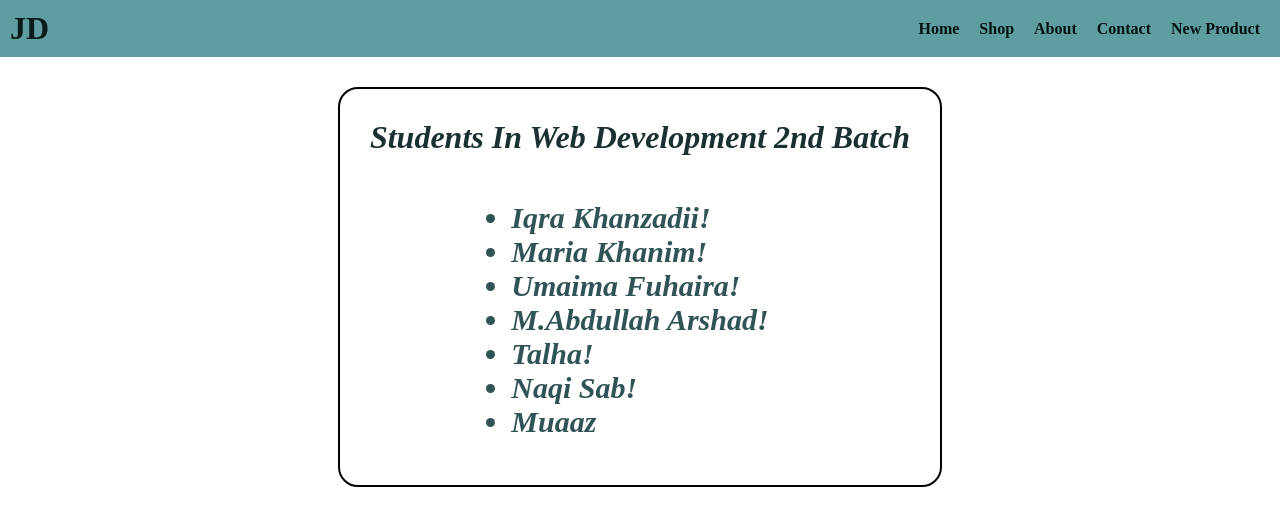
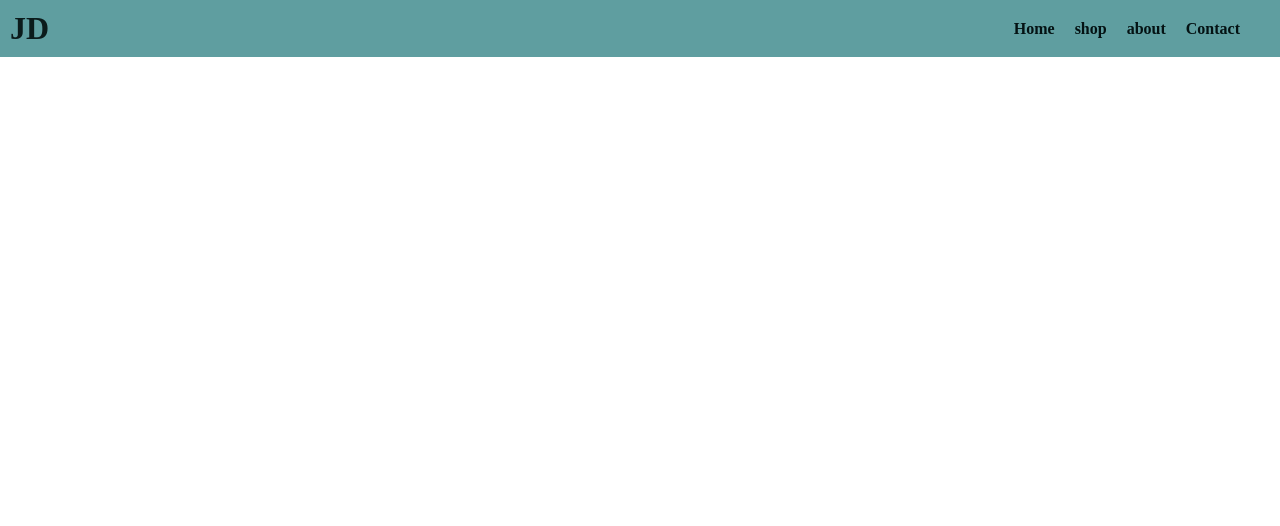
Before and after one commit to MuaazHanif1/Vue-jd-shop, a Vue app: page / in a window 1280 px wide. Shown: the top 526 px of the page. Built offline with nearby package versions, Linux system fonts and the light colour scheme.

Commit message:
'change'

```diff
--- a/src/App.vue
+++ b/src/App.vue
@@ -1,7 +1,7 @@
 <template>
-<HeaderComponent/>
+<HeaderComponent :navList="linkList" :user="user"/>
 <div class="container">
-<div class="students">
+<!-- <div class="students">
   <i><h1>Students in Web development 2nd batch</h1></i>
   <ul>
     <i>
@@ -15,11 +15,17 @@
 
     </i>
 </ul>
-</div>
+</div> -->
 </div>
 </template>
 <script setup>
 import HeaderComponent from './components/Header-Component.vue';
+const linkList = [{name:'Home',path:"/Home"},{name:'shop',path:"/shop"},{name:'about',path:"/about"},{name:'Contact',path:"/contact"},{name:'Add Product',path:"/add-product"}]
+
+const user= {
+  name:'muaaz',
+  role:'user'
+}
 </script>
 
 <style scoped>
--- a/src/components/Header-Component.vue
+++ b/src/components/Header-Component.vue
@@ -4,11 +4,18 @@
            <h1 class="logo-font-style">JD</h1>
         </div>
         <nav class="nav">
-           <a href="/index.html" class="margin-10 nav-link">Home</a>
+           <!-- <a href="/index.html" class="margin-10 nav-link">Home</a>
            <a href="#" class="margin-10 nav-link">Shop</a>
            <a href="./about.html" class="margin-10 nav-link">About</a>
            <a href="#" class="margin-10 nav-link">Contact</a>
-           <a href="./addnewproduct.html" class="margin-10 nav-link">New Product</a>
+           <a href="./addnewproduct.html" class="margin-10 nav-link">New Product</a> -->
+           <a href="#" v-for="(current,index ) in navList" class="margin-10 nav-link" >
+           <span v-if="user.role == 'user' && current.name !== 'Add Product'">{{current.name}}</span>
+        </a>
         </nav>
     </header>
 </template>
+
+<script setup>
+ defineProps(['navList','user'])
+</script>
```
